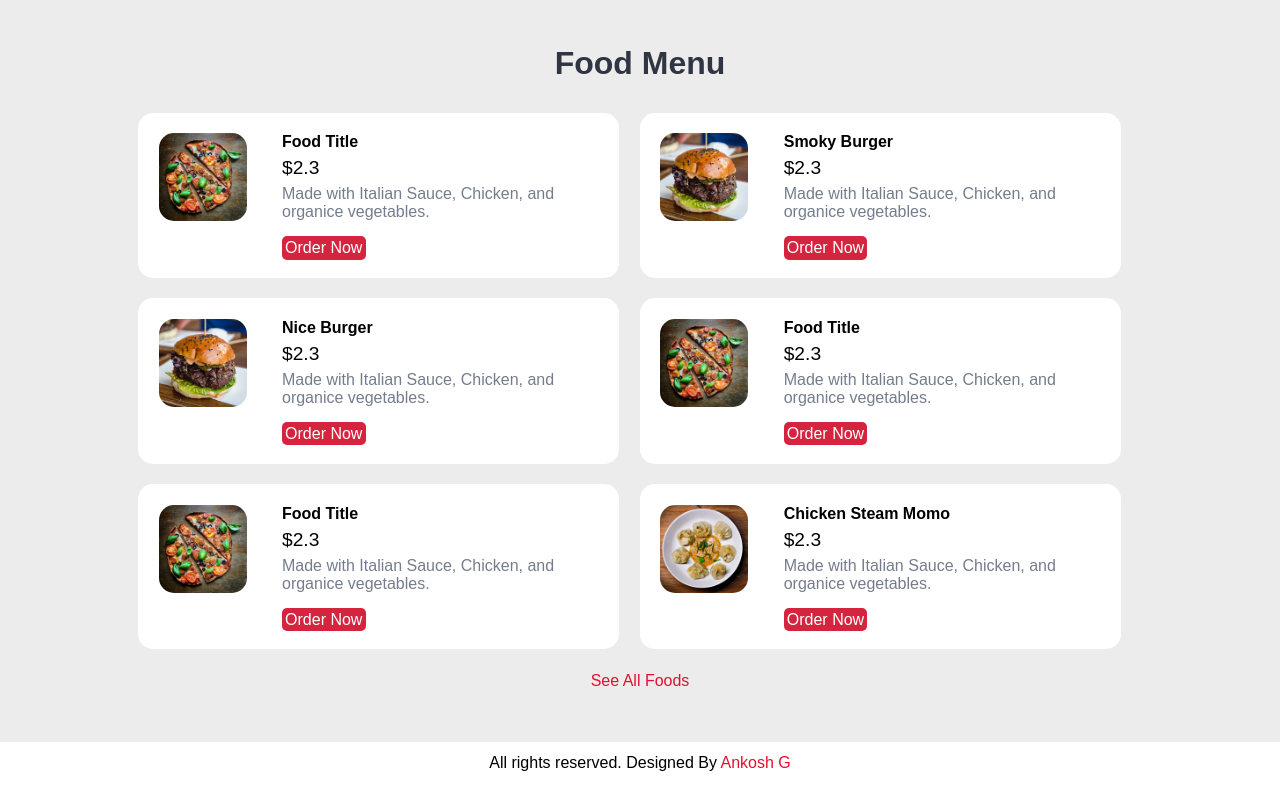
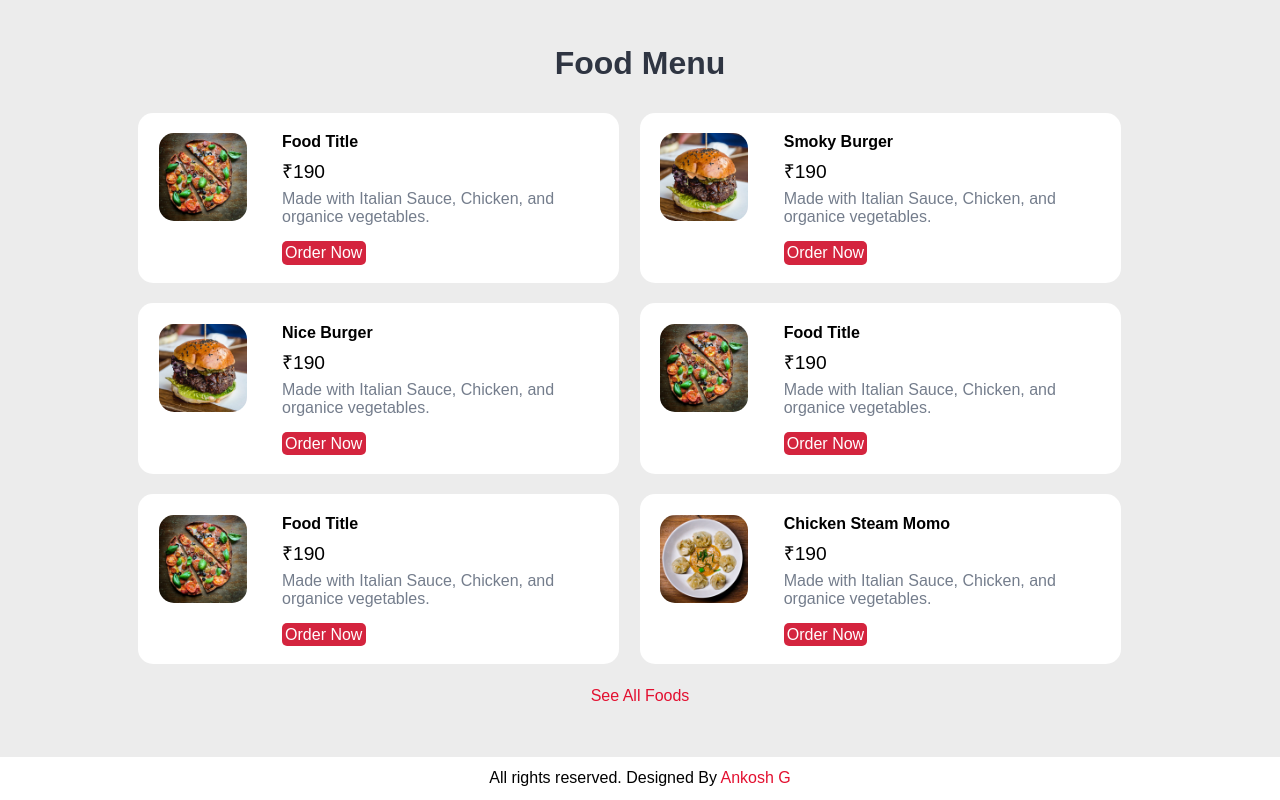
Before and after one commit to ankoshgangond-ctrl/Restaurant-Website, a plain HTML site: page index.html in a window 1280 px wide. Shown: the part 983-1783 px from the top of the page. Drawn offline with Linux system fonts and the light colour scheme; files whose address does not match are found by name.

Commit message:
Update index.html

```diff
--- a/index.html
+++ b/index.html
@@ -2,16 +2,15 @@
 <html lang="en">
 <head>
     <meta charset="UTF-8">
-    <!-- Important to make website responsive -->
+
     <meta name="viewport" content="width=device-width, initial-scale=1.0">
     <title>Restaurant Website</title>
 
-    <!-- Link our CSS file -->
     <link rel="stylesheet" href="style.css">
 </head>
 
 <body>
-    <!-- Navbar Section Starts Here -->
+
     <section class="navbar">
         <div class="container">
             <div class="logo">
@@ -40,9 +39,9 @@
             <div class="clearfix"></div>
         </div>
     </section>
-    <!-- Navbar Section Ends Here -->
 
-    <!-- fOOD sEARCH Section Starts Here -->
+
+
     <section class="food-search text-center">
         <div class="container">
 
@@ -53,9 +52,9 @@
 
         </div>
     </section>
-    <!-- fOOD sEARCH Section Ends Here -->
 
-    <!-- CAtegories Section Starts Here -->
+
+
     <section class="categories">
         <div class="container">
             <h2 class="text-center">Explore Foods</h2>
@@ -87,9 +86,9 @@
             <div class="clearfix"></div>
         </div>
     </section>
-    <!-- Categories Section Ends Here -->
 
-    <!-- fOOD MEnu Section Starts Here -->
+
+
     <section class="food-menu">
         <div class="container">
             <h2 class="text-center">Food Menu</h2>
@@ -101,7 +100,7 @@
 
                 <div class="food-menu-desc">
                     <h4>Food Title</h4>
-                    <p class="food-price">$2.3</p>
+                    <p class="food-price">₹190</p>
                     <p class="food-detail">
                         Made with Italian Sauce, Chicken, and organice vegetables.
                     </p>
@@ -118,7 +117,7 @@
 
                 <div class="food-menu-desc">
                     <h4>Smoky Burger</h4>
-                    <p class="food-price">$2.3</p>
+                    <p class="food-price">₹190</p>
                     <p class="food-detail">
                         Made with Italian Sauce, Chicken, and organice vegetables.
                     </p>
@@ -135,7 +134,7 @@
 
                 <div class="food-menu-desc">
                     <h4>Nice Burger</h4>
-                    <p class="food-price">$2.3</p>
+                    <p class="food-price">₹190</p>
                     <p class="food-detail">
                         Made with Italian Sauce, Chicken, and organice vegetables.
                     </p>
@@ -152,7 +151,7 @@
 
                 <div class="food-menu-desc">
                     <h4>Food Title</h4>
-                    <p class="food-price">$2.3</p>
+                    <p class="food-price">₹190</p>
                     <p class="food-detail">
                         Made with Italian Sauce, Chicken, and organice vegetables.
                     </p>
@@ -169,7 +168,7 @@
 
                 <div class="food-menu-desc">
                     <h4>Food Title</h4>
-                    <p class="food-price">$2.3</p>
+                    <p class="food-price">₹190</p>
                     <p class="food-detail">
                         Made with Italian Sauce, Chicken, and organice vegetables.
                     </p>
@@ -186,7 +185,7 @@
 
                 <div class="food-menu-desc">
                     <h4>Chicken Steam Momo</h4>
-                    <p class="food-price">$2.3</p>
+                    <p class="food-price">₹190</p>
                     <p class="food-detail">
                         Made with Italian Sauce, Chicken, and organice vegetables.
                     </p>
@@ -207,19 +206,19 @@
             <a href="#">See All Foods</a>
         </p>
     </section>
-    <!-- fOOD Menu Section Ends Here -->
 
-    <!-- social Section Starts Here -->
 
-    <!-- social Section Ends Here -->
 
-    <!-- footer Section Starts Here -->
+
+
+
+
     <section class="footer">
         <div class="container text-center">
             <p>All rights reserved. Designed By <a href="https://github.com/ankoshgangond-ctrl">Ankosh G</a></p>
         </div>
     </section>
-    <!-- footer Section Ends Here -->
+
 
 </body>
 </html>
```
